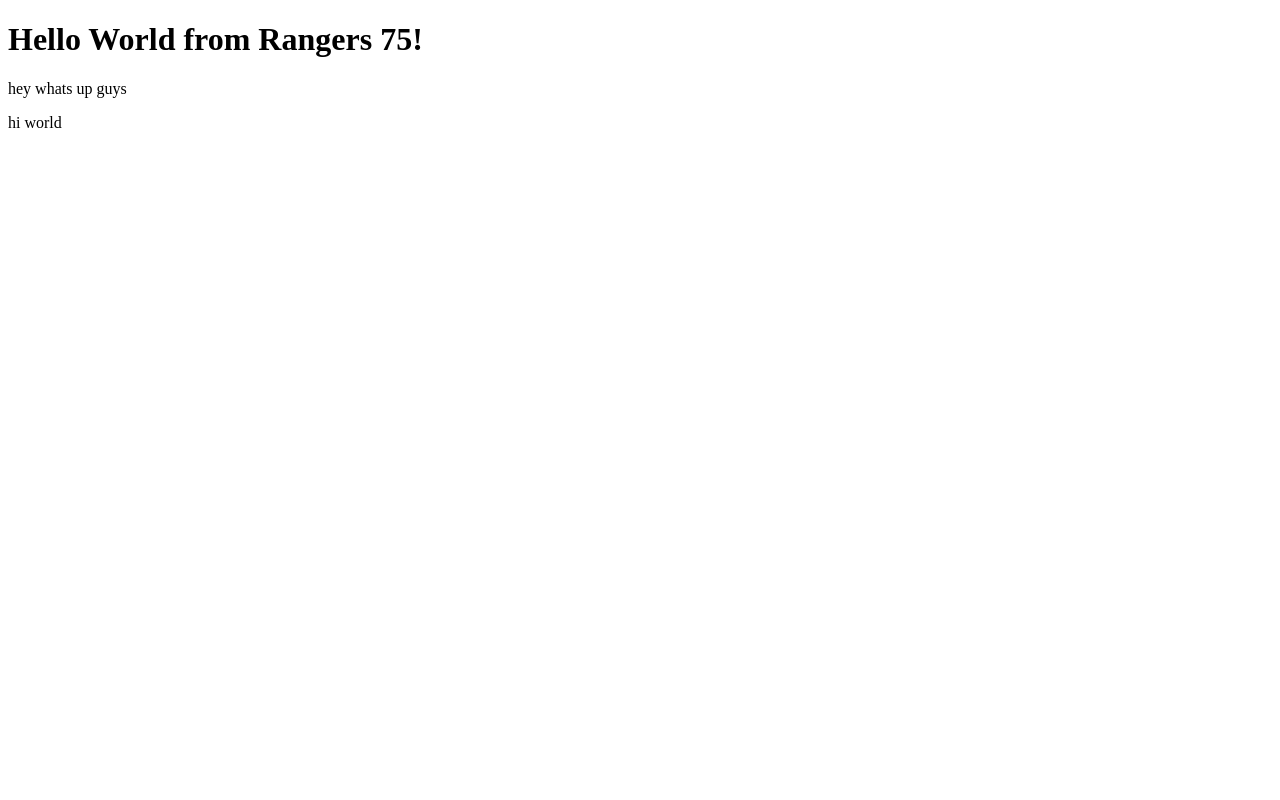
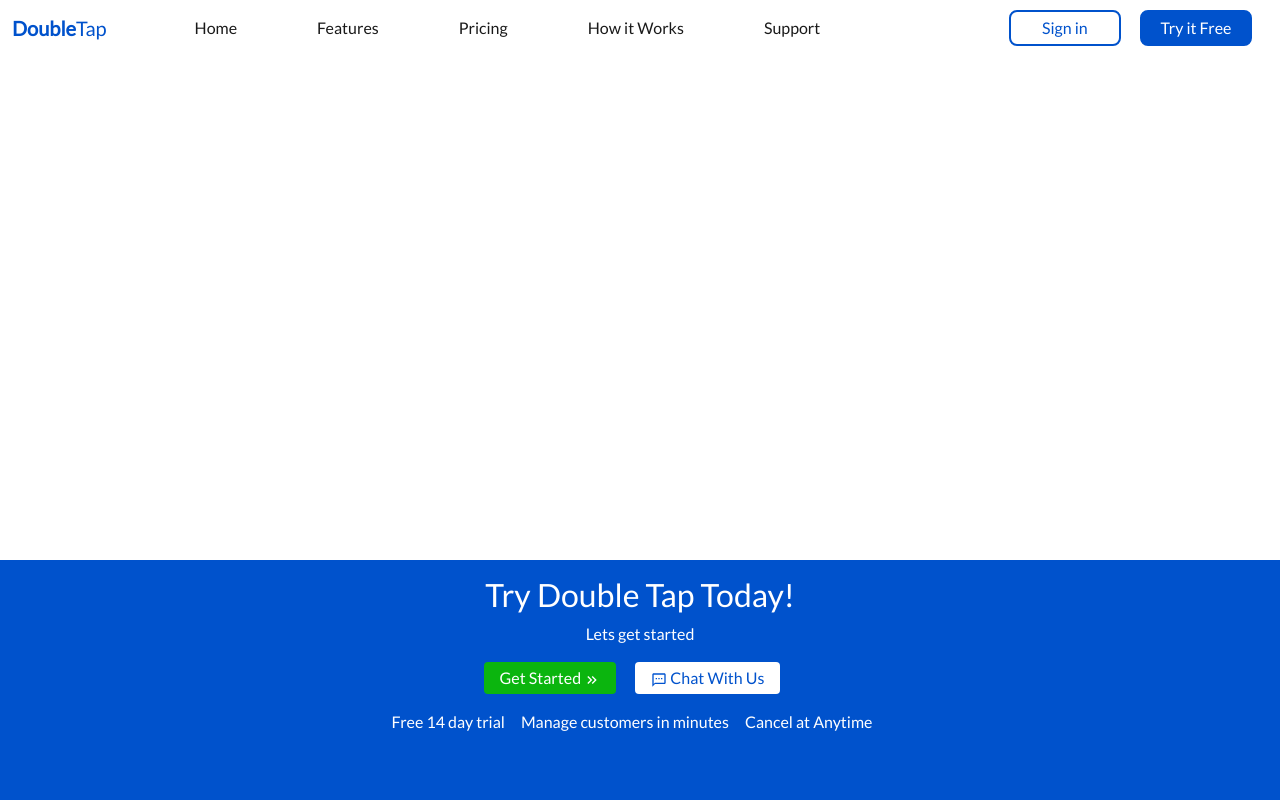
Before and after one commit to jackmar31/rangers_75_collab, a plain HTML site: page index.html in a window 1280 px wide. Drawn offline with nearby package versions, Linux system fonts and the light colour scheme.

Commit message:
jackmar31/crm_mock_website_KLJJ

```diff
--- a/css/main.css
+++ b/css/main.css
@@ -0,0 +1,75 @@
+body {
+    color: white;
+    font-family: 'Lato', sans-serif;
+
+}
+.footer {
+    position:fixed;
+    bottom:0;
+    height:30vh;
+    padding-bottom: 3rem;
+    padding-top: 1rem;
+    display: flex;
+    align-items: center;
+    flex-direction: column;
+    width: 100vw;
+    background-color: #0052cc;
+}
+.row__item {
+    margin-right: 1rem;
+}
+.footer__row {
+    display: flex;
+    flex-direction: row;
+    margin-top: 1rem;
+}
+.green__button {
+    border: none;
+    padding: .25rem 1rem;
+    margin-right: 1rem;
+    border-radius: .25rem;
+    background-color: #0bb50e;
+    color: white;
+}
+.white__button {
+    border: none;
+    padding: .25rem 1rem;
+    margin-right: 1rem;
+    border-radius: .25rem;
+    background-color: white;
+    color: #0052cc;
+}
+.sign__in {
+    border: 2px solid #0052cc;
+    width: 7rem;
+    padding: .25rem;
+    margin-right: 1rem;
+    border-radius: .5rem;
+    background-color: white;
+    color: #0052cc;
+}
+.try {
+    border: 2px solid #0052cc;
+    width: 7rem;
+    padding: .25rem;
+    margin-right: 1rem;
+    border-radius: .5rem;
+    background-color: #0052cc;
+    color: white;
+}
+li {
+    margin-right: 4rem;
+    cursor: pointer;
+}
+button {
+    cursor: pointer;
+}
+.arrow {
+    height: 1rem;
+    -webkit-filter: grayscale(1) invert(1);
+    filter: grayscale(1) invert(1);
+}
+.chat {
+    height: 1rem;
+    filter: invert(17%) sepia(98%) saturate(3742%) hue-rotate(211deg) brightness(88%) contrast(101%);
+}
--- a/index.html
+++ b/index.html
@@ -1,16 +1,70 @@
 <!DOCTYPE html>
 <html lang="en">
+
 <head>
     <meta charset="UTF-8">
     <meta http-equiv="X-UA-Compatible" content="IE=edge">
     <meta name="viewport" content="width=device-width, initial-scale=1.0">
-    <title>Rangers 75 Collab</title>
+    <title>Rangers_75_Collab</title>
+    <link href="https://cdn.jsdelivr.net/npm/bootstrap@5.1.3/dist/css/bootstrap.min.css" rel="stylesheet"
+        integrity="sha384-1BmE4kWBq78iYhFldvKuhfTAU6auU8tT94WrHftjDbrCEXSU1oBoqyl2QvZ6jIW3" crossorigin="anonymous">
+    <link rel="stylesheet" href="css/main.css">
+    <link rel="preconnect" href="https://fonts.googleapis.com">
+    <link rel="preconnect" href="https://fonts.gstatic.com" crossorigin>
+    <link href="https://fonts.googleapis.com/css2?family=Lato:wght@400&display=swap" rel="stylesheet">
 </head>
+
 <body>
-    <h1>Hello World from Rangers 75!</h1>
-      <p> hey whats up guys </p>
-      <p>hi world</p>
+
+    <nav class="navbar navbar-expand-lg navbar-light">
+        <div class="container-fluid">
+            <a class="navbar-brand" style="color: #0052cc" href="#"> <span style="font-weight:bold">Double</span>Tap</a>
 
 
+
+
+            <div class="collapse navbar-collapse" id="navbarSupportedContent">
+                <ul class="navbar-nav me-auto mb-2 mb-lg-0 evenly">
+                    <li style="margin-left:4rem" class="nav-item">
+                        <a class="nav-link active" aria-current="page" href="#">Home</a>
+                    </li>
+                    <li class="nav-item">
+                        <a class="nav-link active" aria-current="page" href="#">Features</a>
+                    </li>
+                    <li class="nav-item">
+                        <a class="nav-link active" aria-current="page" href="#">Pricing</a>
+                    </li>
+                    <li class="nav-item">
+                        <a class="nav-link active" aria-current="page" href="#">How it Works</a>
+                    </li>
+                    <li class="nav-item">
+                        <a class="nav-link active" aria-current="page" href="#">Support</a>
+                    </li>
+                </ul>
+
+            </div>
+            <div>
+                <button class="sign__in">Sign in</button>
+                <button class="try">Try it Free</button>
+            </div>
+        </div>
+    </nav>
+
+
+    <footer class="footer">
+        <h2>Try Double Tap Today!</h2>
+        <p>Lets get started</p>
+        <div>
+            <button class="green__button">Get Started <img src="/images/right-arrow.svg" class="arrow" alt=""></button>
+            <button class="white__button"><img src="/images/message.svg" class="chat" alt=""> Chat With Us</button>
+        </div>
+        <div class="footer__row">
+            <p class="row__item">Free 14 day trial</p>
+            <p class="row__item">Manage customers in minutes</p>
+            <p class="row__item">Cancel at Anytime</p>
+        </div>
+    </footer>
+
 </body>
+
 </html>
```
Also changed, not shown: images/message.svg (added), images/right-arrow.svg (added).
